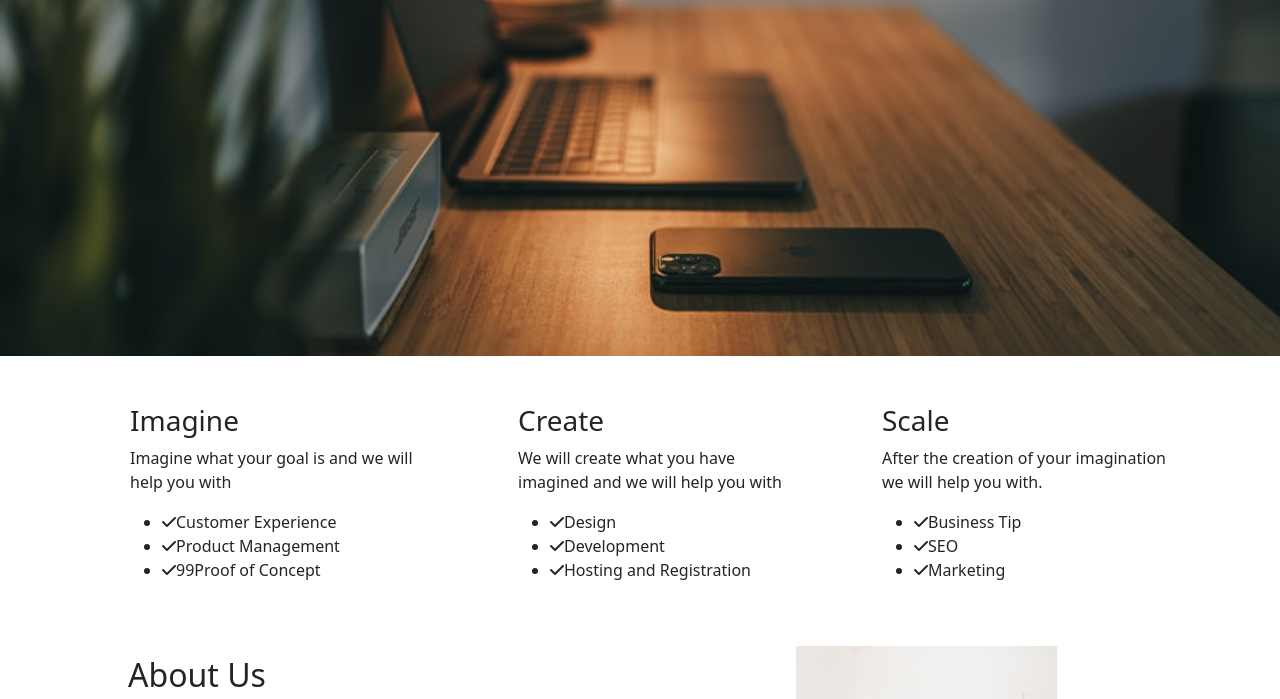
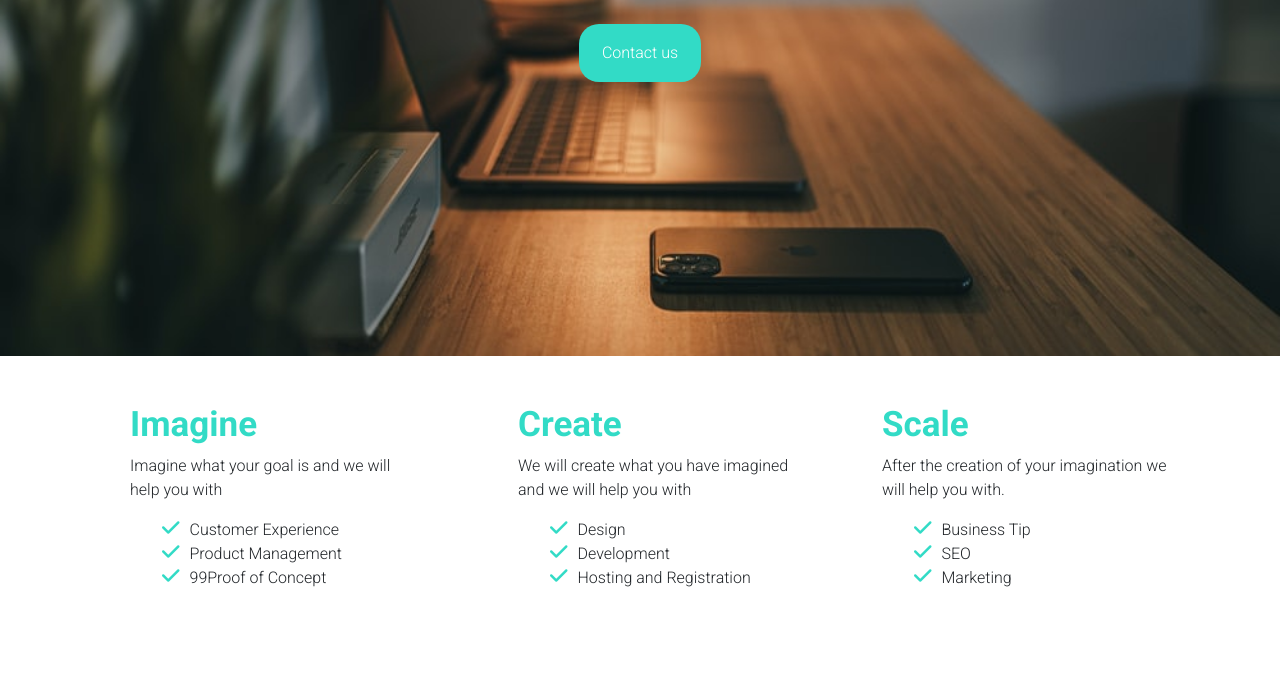
Before and after one commit to Kpokharel1/ElscriptDemoWebsite, a plain HTML site: page index.html in a window 1280 px wide. Shown: the part 364-1063 px from the top of the page. Drawn offline with nearby package versions, Linux system fonts and the light colour scheme.

Commit message:
basic website created

```diff
--- a/index.html
+++ b/index.html
@@ -17,7 +17,7 @@
       crossorigin="anonymous"
     ></script>
     <!-- linking CSS -->
-    <!-- <link rel="stylesheet" href="/style.css" /> -->
+    <link rel="stylesheet" href="/style.css" />
     <title>Elscript Technology</title>
   </head>
   <body>
```
